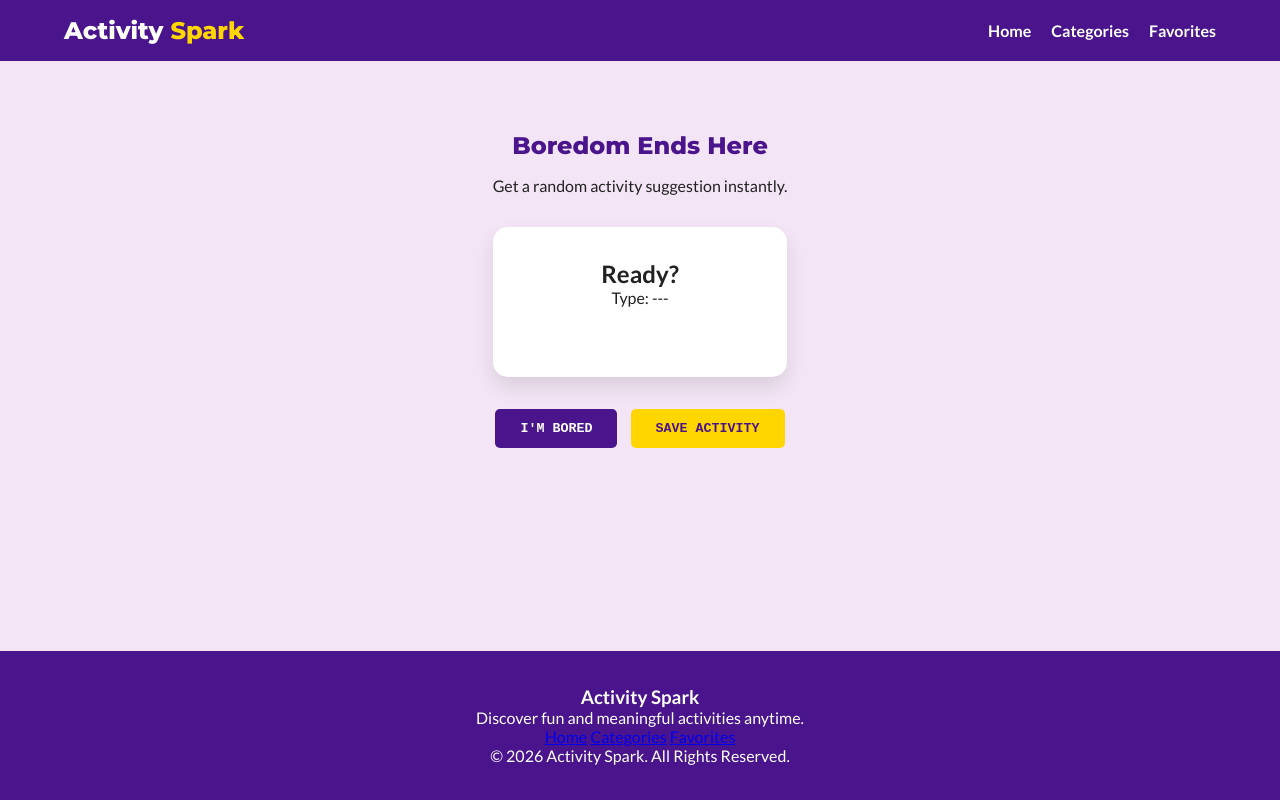
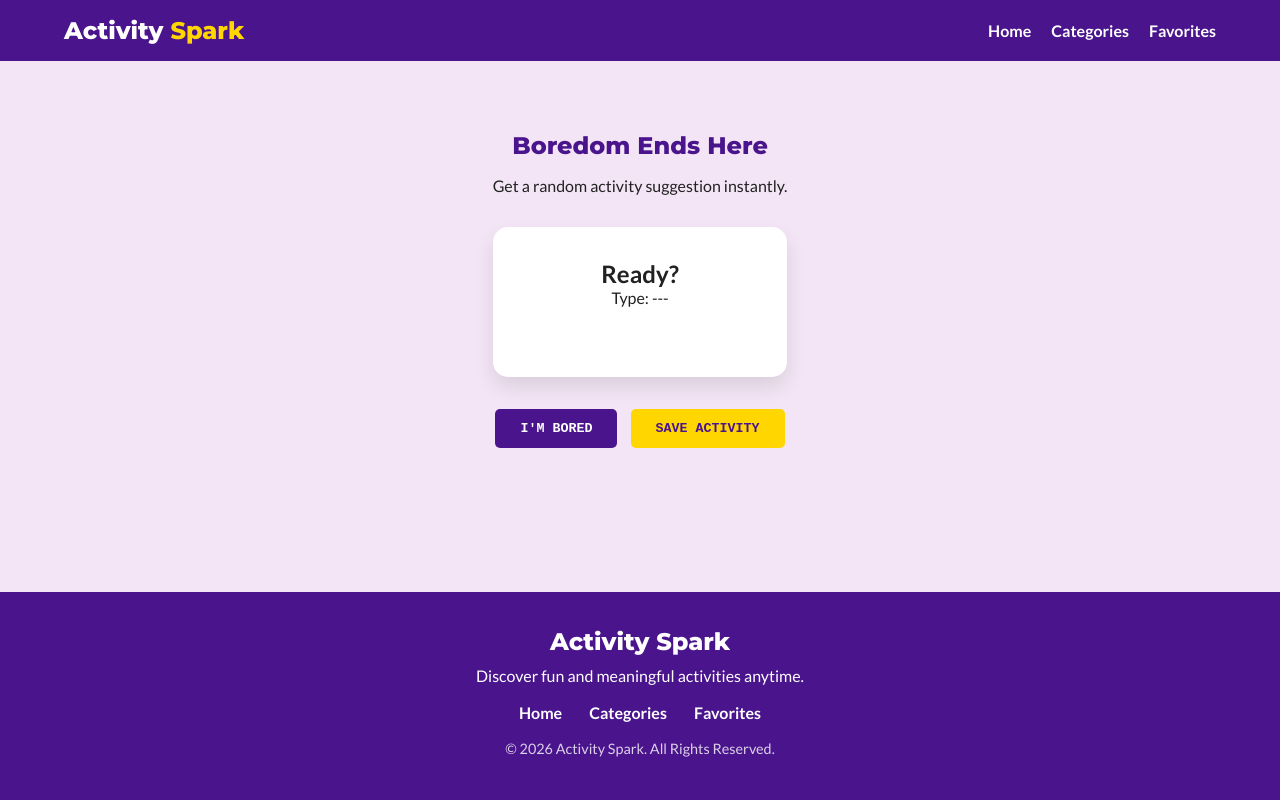
Before and after one commit to safiabulle/activity-spark-project, a website: page index.html in a window 1280 px wide. Drawn offline with Linux system fonts and the light colour scheme.

Commit message:
Style footer navigation links and improve footer layout

```diff
--- a/style.css
+++ b/style.css
@@ -121,5 +121,41 @@ footer {
     color: white;
     padding: 35px 20px;
     margin-top: auto;
+}
+
+.footer-content {
     text-align: center;
+    max-width: 800px;
+    margin: auto;
 }
+
+.footer-content h3 {
+    font-family: 'Montserrat', sans-serif;
+    font-size: 1.5rem;
+    margin-bottom: 10px;
+}
+
+.footer-content p {
+    margin: 8px 0;
+}
+
+.footer-nav {
+    margin: 18px 0;
+}
+
+.footer-nav a {
+    color: white;
+    text-decoration: none;
+    margin: 0 12px;
+    font-weight: bold;
+    transition: color 0.3s;
+}
+
+.footer-nav a:hover {
+    color: var(--accent);
+}
+
+.footer-copy {
+    font-size: 0.9rem;
+    opacity: 0.8;
+}
```
